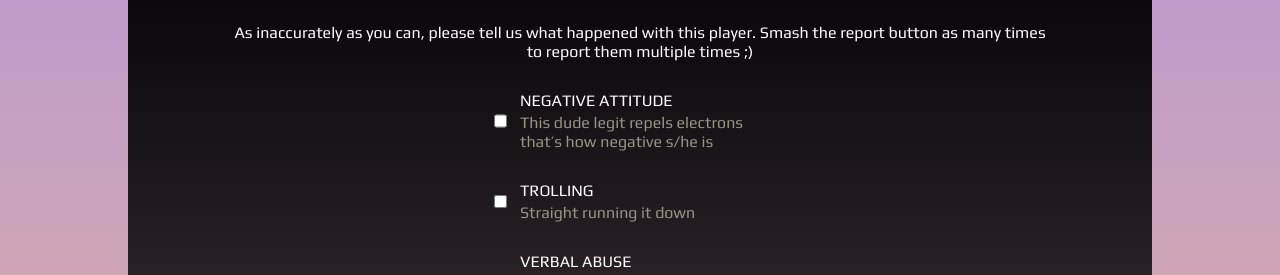
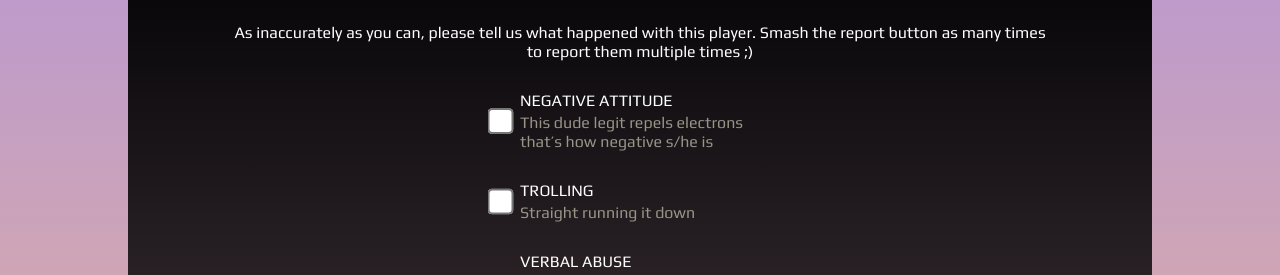
Before and after one commit to ajnatarajan/ditchdayreport, a React (Create React App) app: page / in a window 1280 px wide. Shown: the part 659-934 px from the top of the page. Built offline with nearby package versions, Linux system fonts and the light colour scheme; no server answers.

Commit message:
checkbox size increase

```diff
--- a/src/components/ReportSection.css
+++ b/src/components/ReportSection.css
@@ -89,4 +89,6 @@
 
 input[type="checkbox"] {
   accent-color: #785a28;
+  transform: scale(2);
+  -webkit-transform: scale(2);
 }
```
